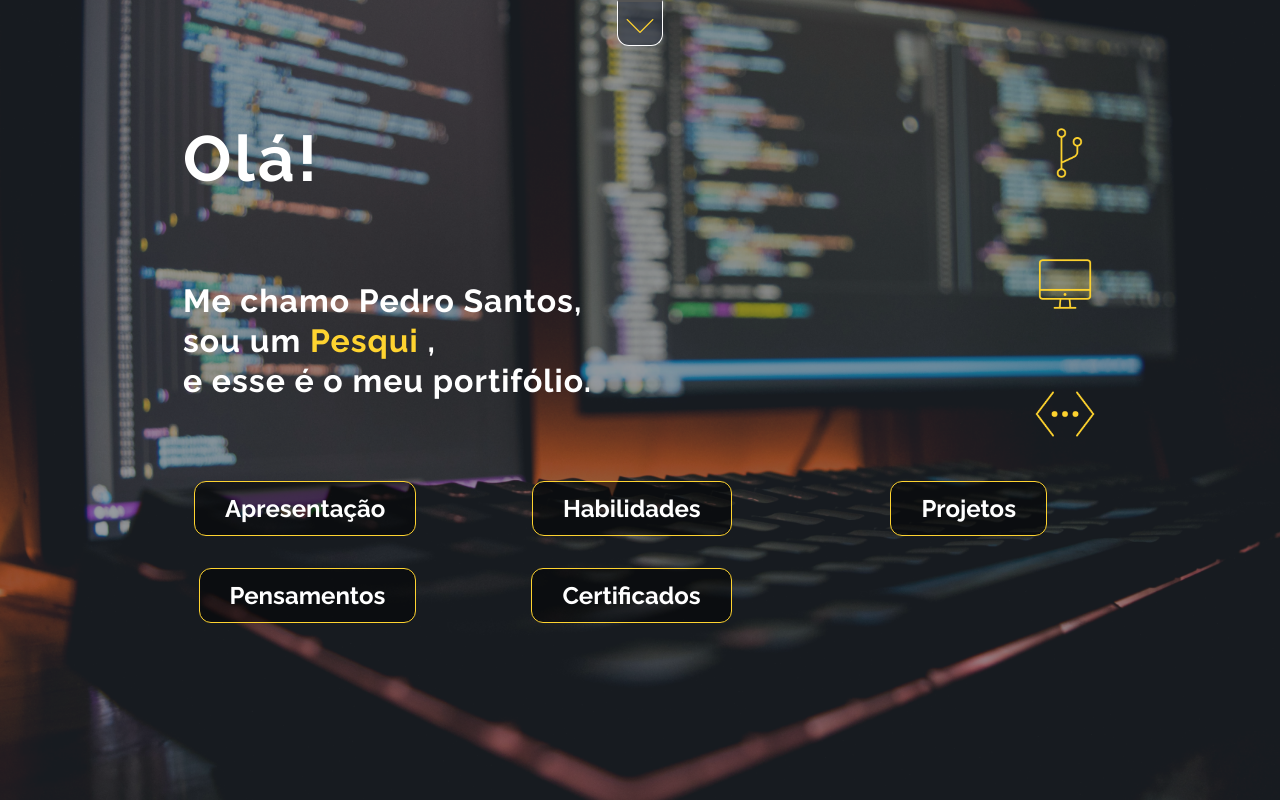
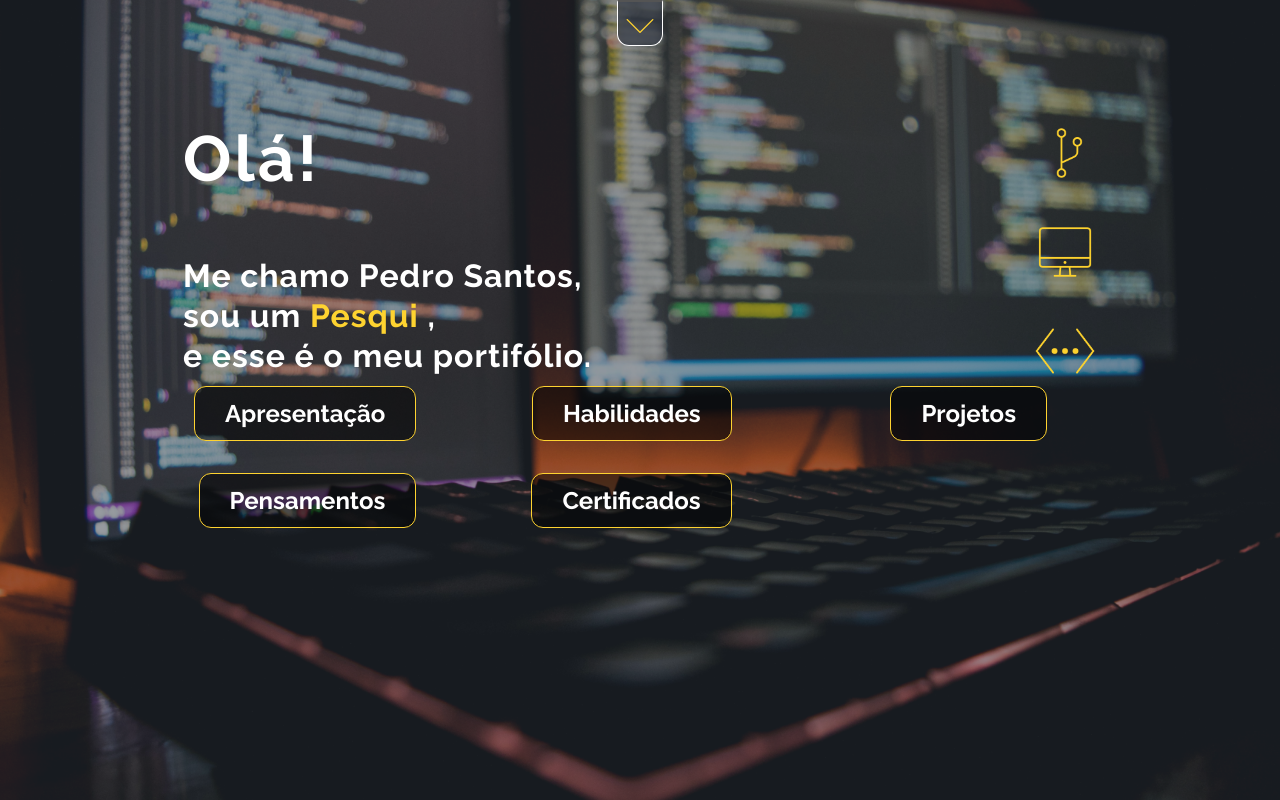
Before and after one commit to PedroHenrique004/Meu-portifolio, a React (Create React App) app: page / in a window 1280 px wide. Built offline with nearby package versions, Linux system fonts and the light colour scheme.

Commit message:
Ajustando para telas menores

```diff
--- a/src/Pages/Home/styles.ts
+++ b/src/Pages/Home/styles.ts
@@ -82,7 +82,7 @@ export const Title = styled.h1`
     }
 
     @media (max-width: 768px), (max-width: 1024px) {
-        font-size: 64px;
+        font-size: 56px;
     }
 
     @media (max-height: 750px) {
@@ -101,8 +101,8 @@ export const Title = styled.h1`
 export const Text = styled.p`
     font-weight: bold;
     font-size: 56px;
-    margin-top: 85px;
-    margin-bottom: 80px;
+    margin-top: 60px;
+    margin-bottom: 10px;
     line-height: 80px;
     letter-spacing: 1px;
     width: 850px;
```
